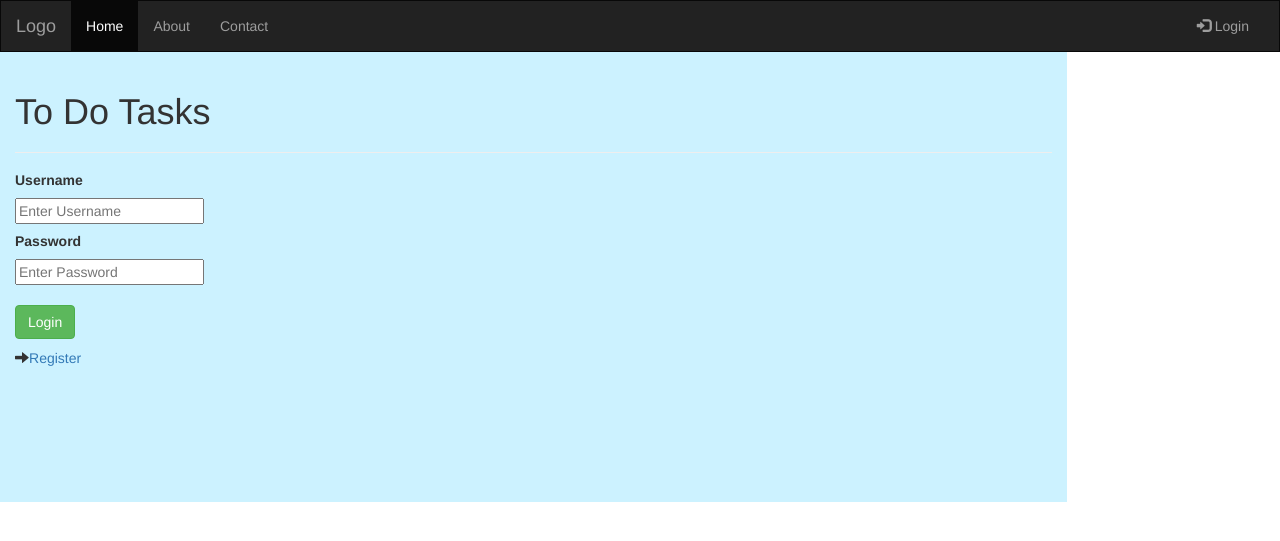
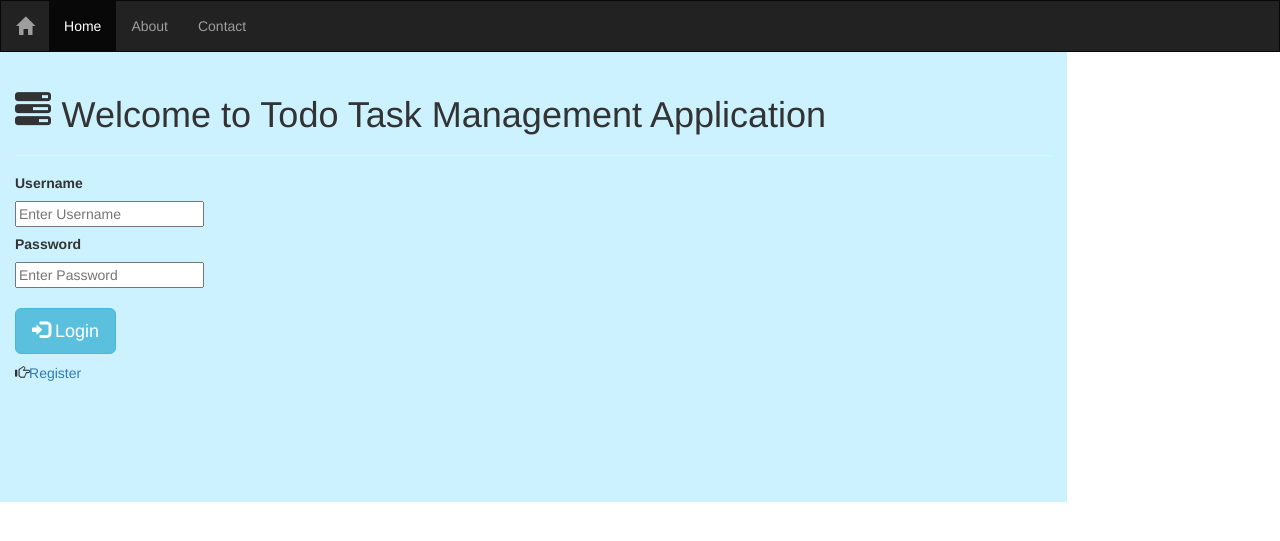
Before and after one commit to Sush3006/Project_2, a PHP site: page /index.php in a window 1280 px wide. Shown: the top 541 px of the page. Run offline with PHP 8.4, Linux system fonts and the light colour scheme; some libraries are stand-ins or nearby versions.

Commit message:
homepage bootstrap

```diff
--- a/pages/homepage.php
+++ b/pages/homepage.php
@@ -58,16 +58,13 @@
         <span class="icon-bar"></span>
         <span class="icon-bar"></span>
       </button>
-      <a class="navbar-brand" href="#">Logo</a>
+      <a class="navbar-brand" href="#"><span class="glyphicon glyphicon-home"></span></a>
     </div>
     <div class="collapse navbar-collapse" id="myNavbar">
       <ul class="nav navbar-nav">
         <li class="active"><a href="#">Home</a></li>
         <li><a href="#">About</a></li>
         <li><a href="#">Contact</a></li>
-      </ul>
-      <ul class="nav navbar-nav navbar-right">
-        <li><a href="#"><span class="glyphicon glyphicon-log-in"></span> Login</a></li>
       </ul>
     </div>
   </div>
@@ -77,7 +74,7 @@
   <div class="row content">
     <div class="col-sm-10 text-left">
 
-      <h1>To Do Tasks</h1>
+      <h1> <span class="glyphicon glyphicon-tasks"> </span> Welcome to Todo Task Management Application </h1>
       <hr>
       <form action="index.php?page=accounts&action=login" method="POST">
 
@@ -88,10 +85,10 @@
       <h5><b>Password</b></h5>
       <input type="password" placeholder="Enter Password" name="psw" required><br><br>
 
-      <button type="submit" class="btn btn-success">Login</button>
+      <button type="submit" class="btn btn-info btn-lg"><span class="glyphicon glyphicon-log-in"></span> Login </button>
 
 </form>
-	<h5><span class="glyphicon glyphicon-arrow-right"></span><a href="index.php?page=accounts&action=register">Register</a></h5>
+	<h5><span class="glyphicon glyphicon-hand-right"></span><a href="index.php?page=accounts&action=register">Register</a></h5>
 
 
   </div>
```
